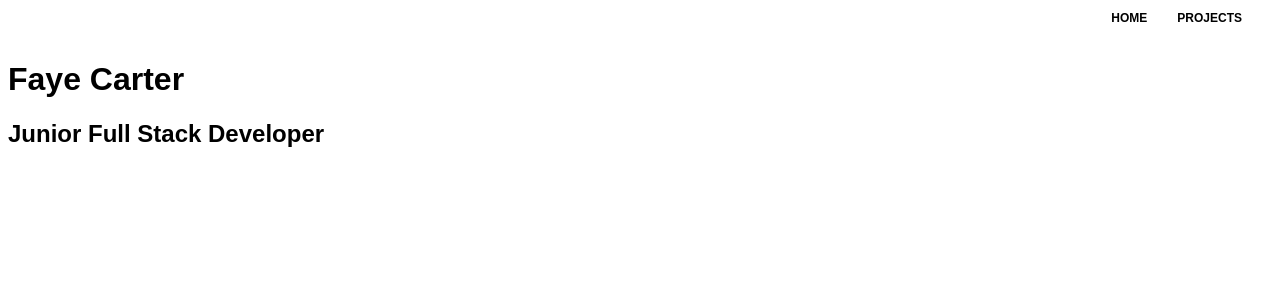
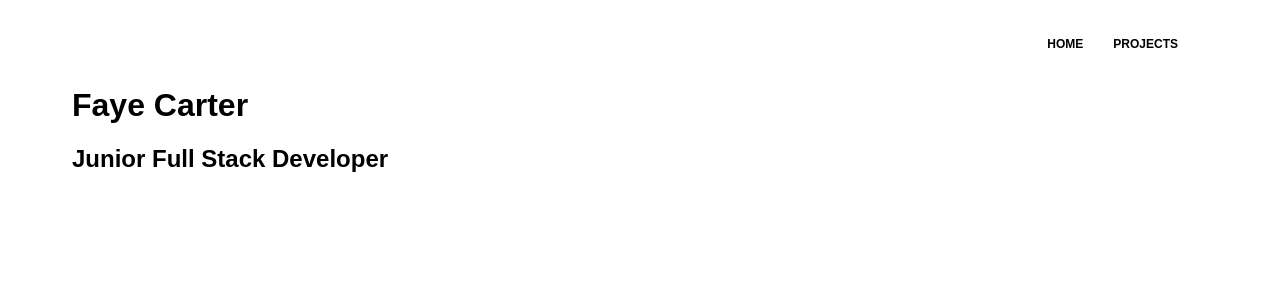
Before and after one commit to FayeCarter/portfolio, a React (Create React App) app: page / in a window 1280 px wide. Shown: the top 300 px of the page. Built offline with nearby package versions, Linux system fonts and the light colour scheme.

Commit message:
update page pagging

```diff
--- a/src/App.css
+++ b/src/App.css
@@ -1,3 +1,7 @@
 * {
   font-family: 'Asap', sans-serif;
 }
+
+body {
+  padding: 2% 5% 0 5%;
+}
--- a/src/components/Navigation.css
+++ b/src/components/Navigation.css
@@ -23,7 +23,5 @@ a:link, a:visited {
 }
 
 a:hover {
-  text-decoration: underline;
-  text-decoration-color: rgb(197, 9, 9);
-  text-decoration-style: wavy;
+  text-decoration: rgb(197, 9, 9) underline wavy;
 }
```
